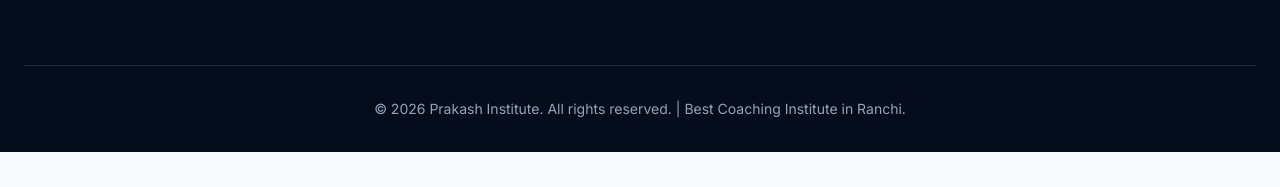
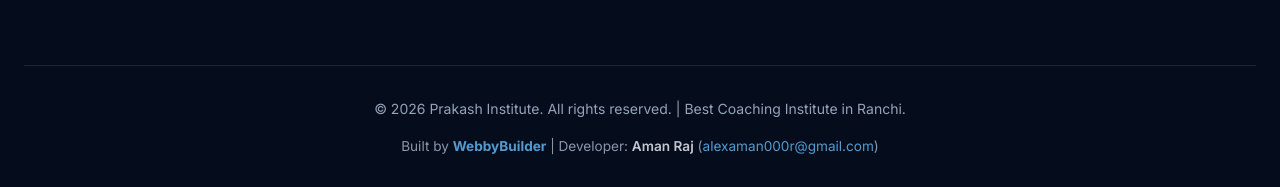
Before and after one commit to alexaman000/PRAKASH-INSTITUTE, a React (Vite) app: page / in a window 1280 px wide. Shown: the part 7595-7782 px from the top of the page. Before the commit the page ends 7747 px from the top, so only its background shows below. Built offline with nearby package versions, Linux system fonts and the light colour scheme.

Commit message:
Add footer developer credits for Aman Raj & WebbyBuilder

```diff
--- a/src/App.jsx
+++ b/src/App.jsx
@@ -630,8 +630,11 @@ function App() {
             </div>
           </div>
 
-          <div className="footer-bottom">
+          <div className="footer-bottom" style={{ display: 'flex', flexDirection: 'column', alignItems: 'center', gap: '0.5rem' }}>
             <p>&copy; {new Date().getFullYear()} Prakash Institute. All rights reserved. | Best Coaching Institute in Ranchi.</p>
+            <p style={{ fontSize: '0.85rem', opacity: 0.85, color: '#a0aec0', margin: '0.5rem 0 0 0' }}>
+              Built by <a href="https://www.linkedin.com/company/webbybuilder/" target="_blank" rel="noopener noreferrer" style={{ color: '#63b3ed', textDecoration: 'none', fontWeight: 'bold' }}>WebbyBuilder</a> | Developer: <span style={{ color: '#e2e8f0', fontWeight: '600' }}>Aman Raj</span> (<a href="mailto:alexaman000r@gmail.com" style={{ color: '#63b3ed', textDecoration: 'none' }}>alexaman000r@gmail.com</a>)
+            </p>
           </div>
         </div>
       </footer>
```
